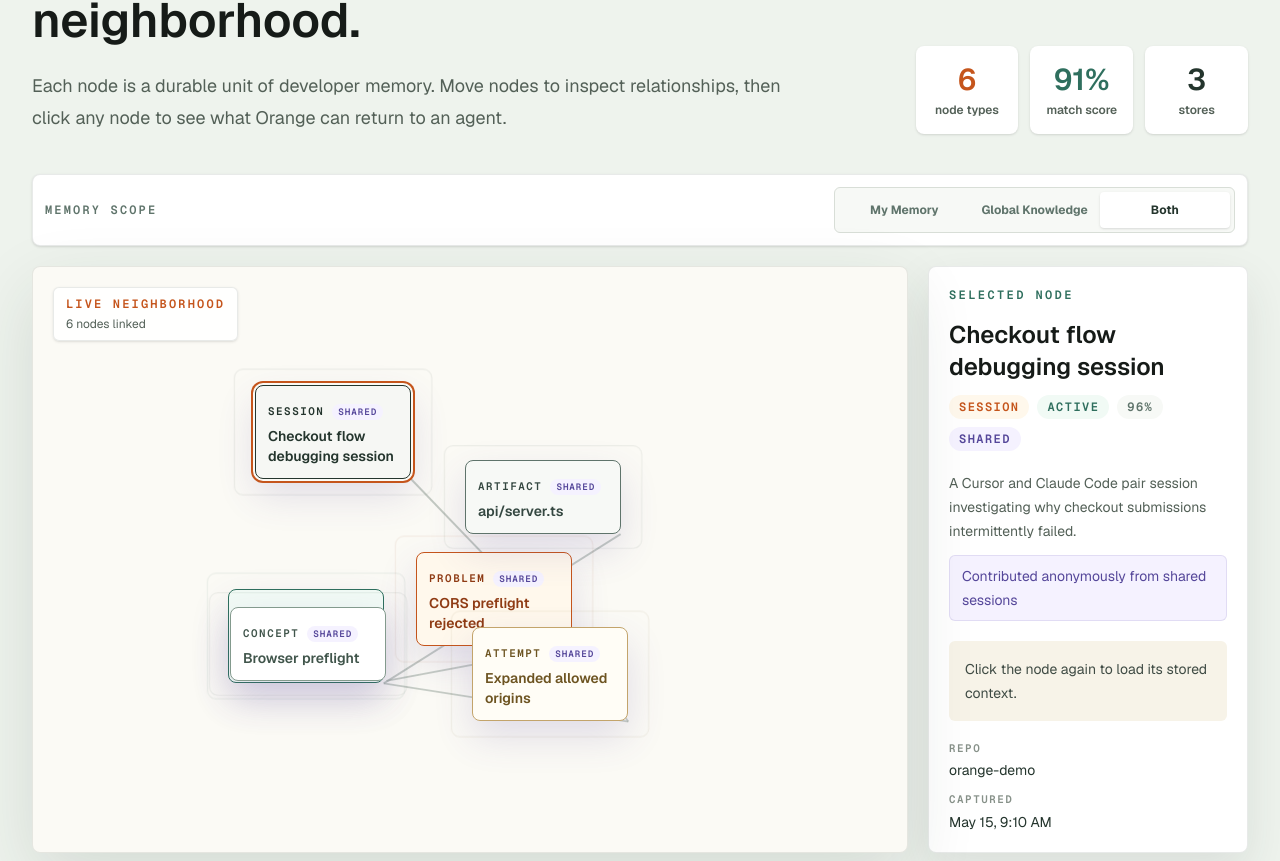
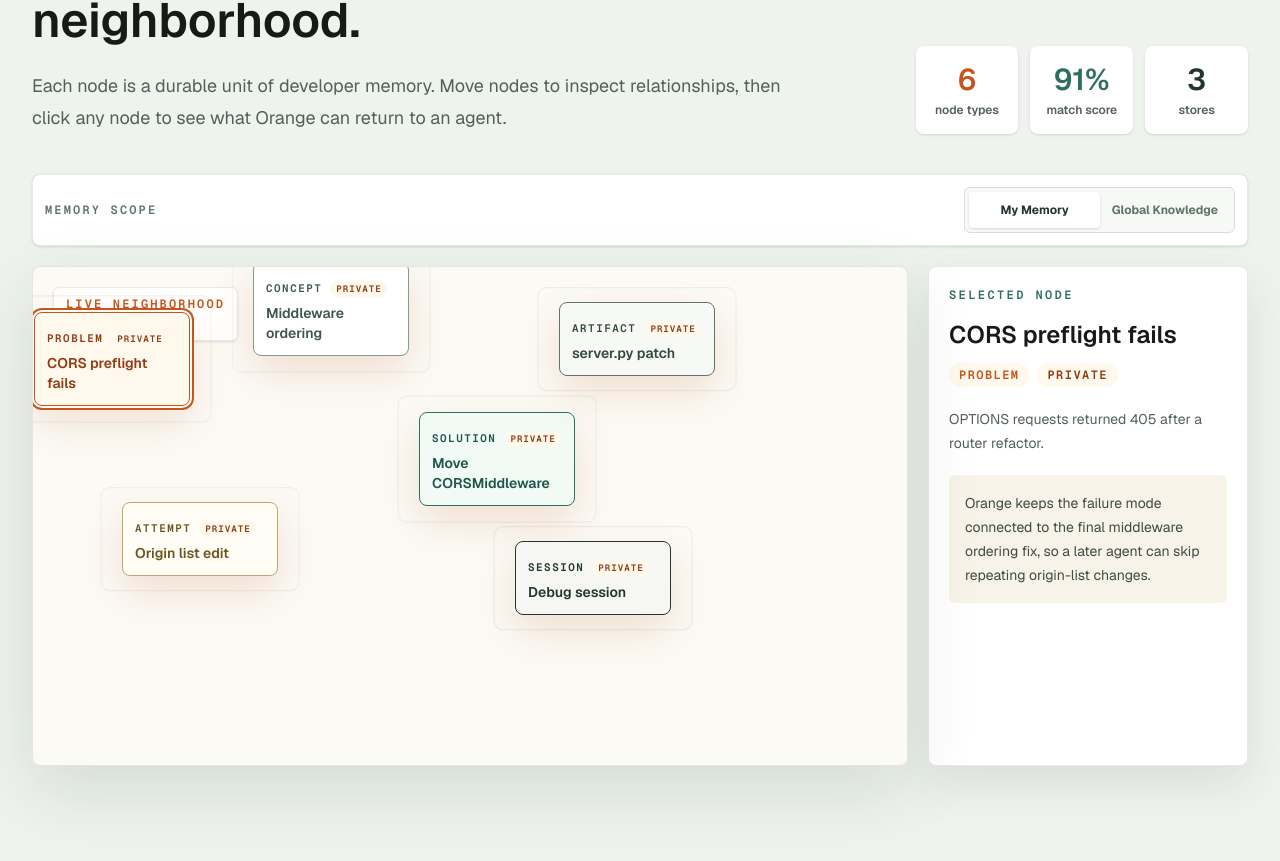
Before and after one commit to harsh-raj-singh/orange, a Next.js app in the folder site/: page / in a window 1280 px wide. Shown: the part 5839-6700 px from the top of the page. Built offline with nearby package versions, Linux system fonts and the light colour scheme.

Commit message:
remove combined graph scope option

```diff
--- a/site/src/components/memory-graph.tsx
+++ b/site/src/components/memory-graph.tsx
@@ -25,7 +25,6 @@ type MemoryNode = {
 };
 
 type MemoryScopeValue = "user" | "global";
-type MemoryScopeFilter = MemoryScopeValue | "both";
 
 type MemoryEdge = {
   id: string;
@@ -111,10 +110,9 @@ const kindClass: Record<MemoryNode["kind"], string> = {
   Session: "border-[#24352d] bg-[#f6f7f4] text-[#24352d]",
 };
 
-const scopeOptions: ReadonlyArray<{ value: MemoryScopeFilter; label: string }> = [
+const scopeOptions: ReadonlyArray<{ value: MemoryScopeValue; label: string }> = [
   { value: "user", label: "My Memory" },
   { value: "global", label: "Global Knowledge" },
-  { value: "both", label: "Both" },
 ];
 
 const scopeNodeClass: Record<MemoryScopeValue, string> = {
@@ -278,7 +276,7 @@ export default function MemoryGraph() {
   const [nodes, setNodes] = useState(memoryNodes);
   const [edges, setEdges] = useState<MemoryEdge[]>(fallbackEdges);
   const [selectedId, setSelectedId] = useState("cors");
-  const [scope, setScope] = useState<MemoryScopeFilter>("both");
+  const [scope, setScope] = useState<MemoryScopeValue>("user");
   const [isRefreshing, setIsRefreshing] = useState(false);
   const [detailLoadingId, setDetailLoadingId] = useState<string | null>(null);
   const [newNodeIds, setNewNodeIds] = useState<Set<string>>(new Set());
@@ -487,7 +485,7 @@ export default function MemoryGraph() {
         <p className="font-mono text-xs font-semibold uppercase tracking-[0.18em] text-[#5f746b]">
           Memory scope
         </p>
-        <div className="grid grid-cols-3 rounded-md border border-[#d8ded7] bg-[#f7f9f6] p-1">
+        <div className="grid grid-cols-2 rounded-md border border-[#d8ded7] bg-[#f7f9f6] p-1">
           {scopeOptions.map((option) => (
             <button
               key={option.value}
```
